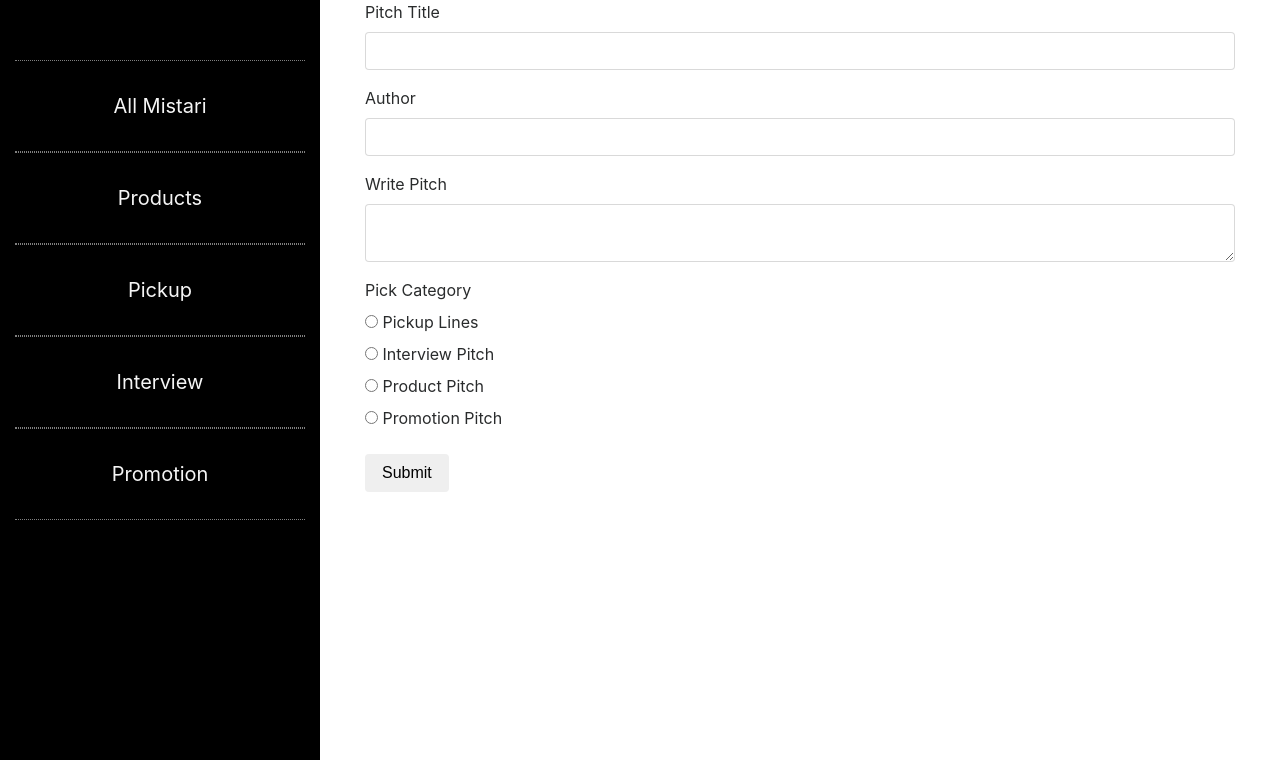
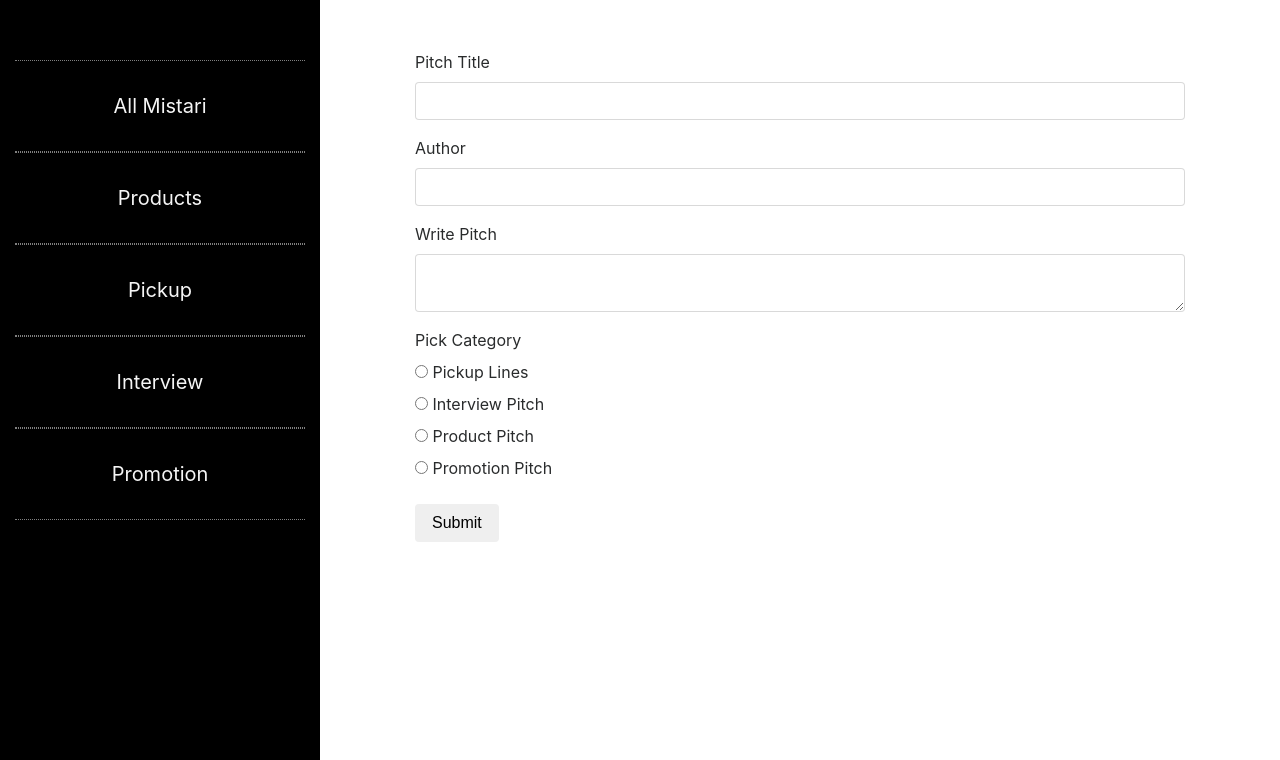
Before and after one commit to macymuhia/Mistari, a Flask app: page /pitch/new_pitch in a window 1280 px wide. Shown: the part 59-819 px from the top of the page. Run offline with Flask 2, Linux system fonts and the light colour scheme; the visitor is signed in with stand-in values (Sample User, id 1); data comes from the database, SQL or seed files in the repository; some libraries are stand-ins or nearby versions.

Commit message:
Add position styling to add mistari form

```diff
--- a/app/templates/new_pitch.html
+++ b/app/templates/new_pitch.html
@@ -4,7 +4,9 @@
 
     <div class="container">
 
-        {{wtf.quick_form(pitch_form)}}
+        <div class="card-form">
+            {{wtf.quick_form(pitch_form)}}
+        </div>
 
     </div>
 </div>
```
